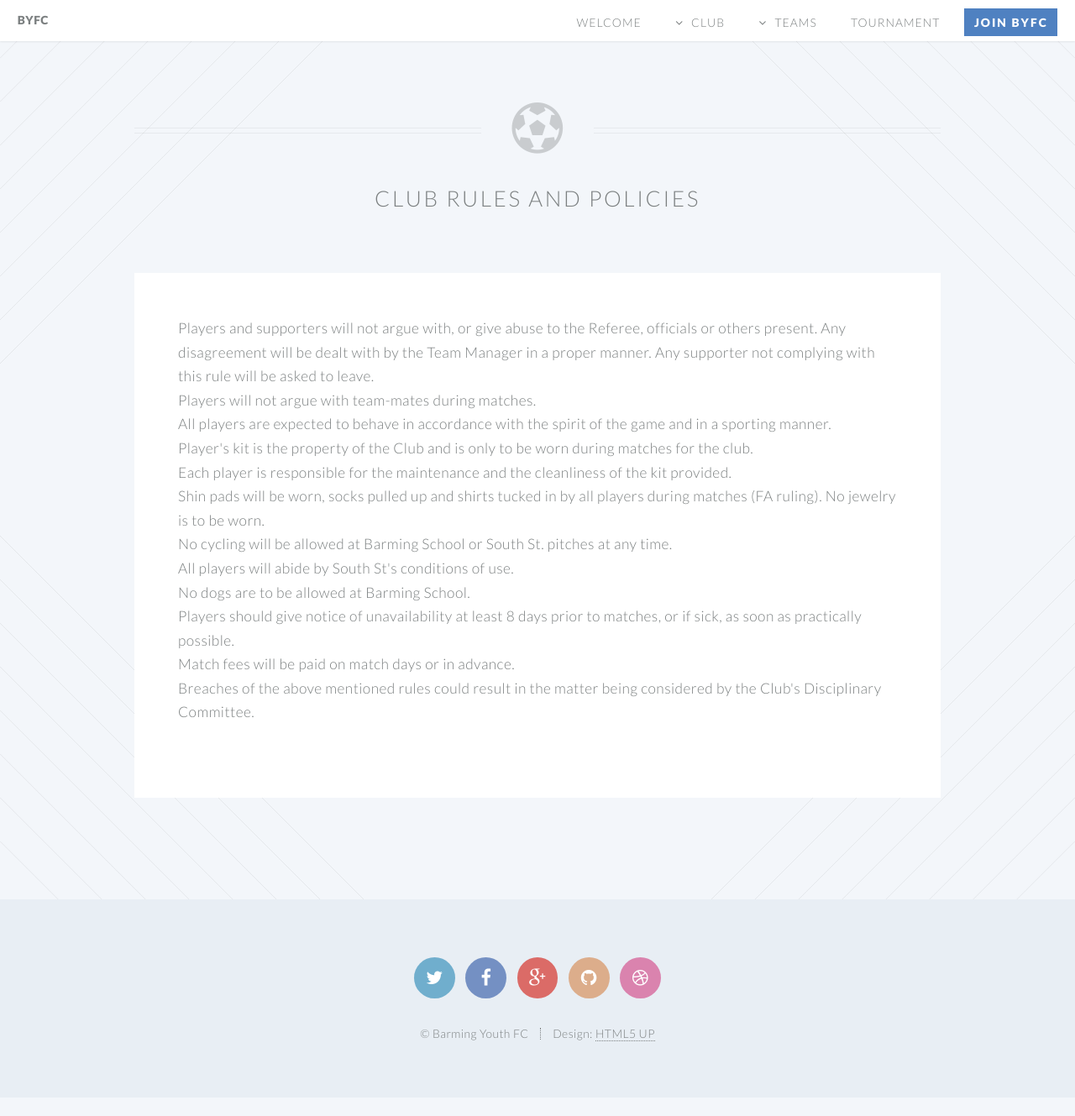
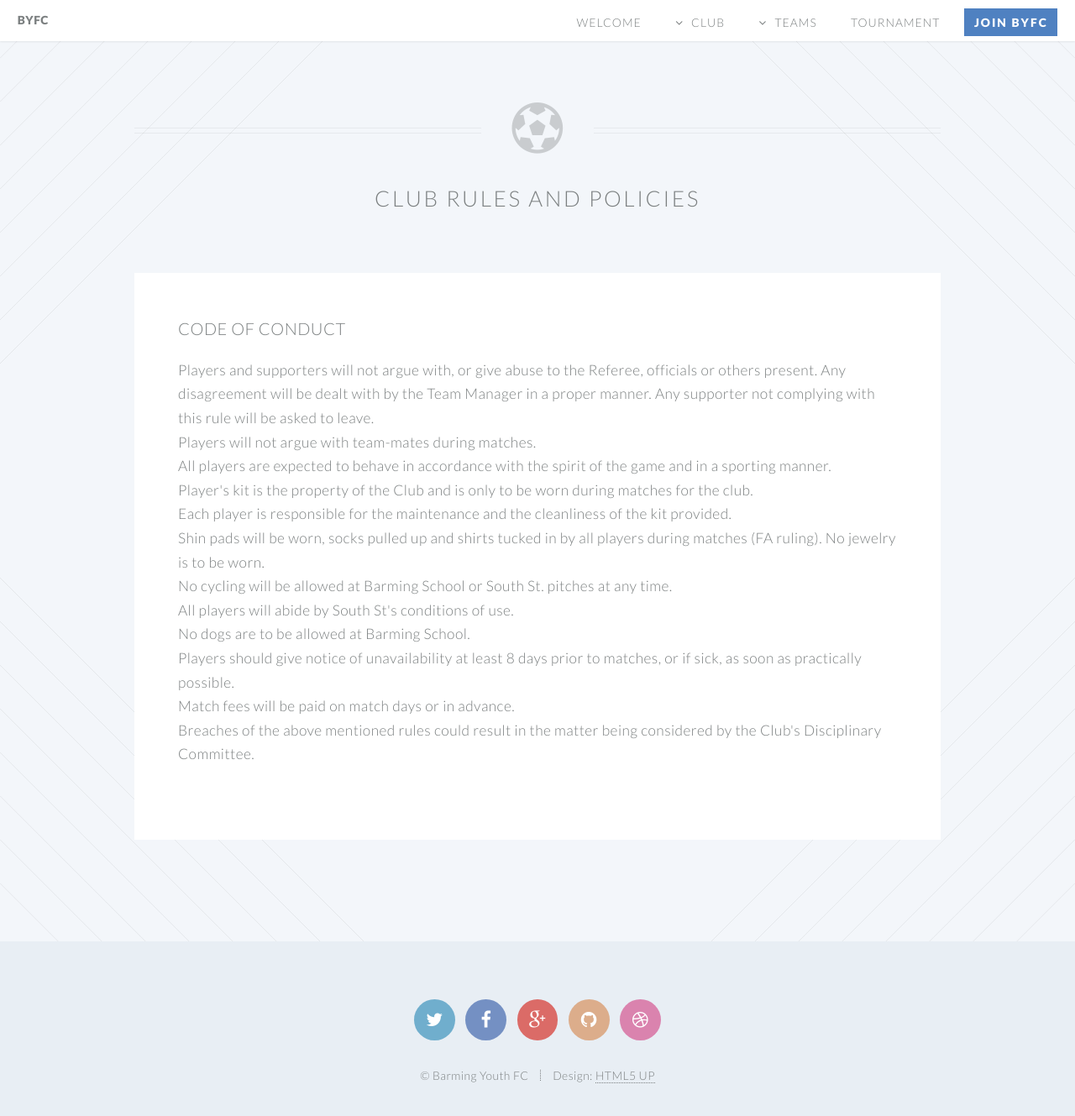
Before and after one commit to Pam-BYFC/BYFC.github.io, a Jekyll site: the page built from club-rules-and-policies.md, in a window 1280 px wide and 1357 px high. Shown: the top 1329 px of the window at 84% size. Built offline with Jekyll 4.4.1, drawn with Linux system fonts in a browser that asks for light colours.

Commit message:
Added Code of conduct title

```diff
--- a/club-rules-and-policies.md
+++ b/club-rules-and-policies.md
@@ -9,7 +9,8 @@ title: Rules and policies
         <h2>Club rules and policies</h2>
     </header>
     <section class="wrapper style4 container">
-        <ul>
+<h3>Code of conduct</h3>
+<ul>
 <li>Players and supporters will not argue with, or give abuse to the Referee, officials or others present. Any disagreement will be dealt with by the Team Manager in a proper manner. Any supporter not complying with this rule will be asked to leave.</li>
 <li>Players will not argue with team-mates during matches.</li>
 <li>All players are expected to behave in accordance with the spirit of the game and in a sporting manner.</li>
@@ -22,6 +23,6 @@ title: Rules and policies
 <li>Players should give notice of unavailability at least 8 days prior to matches, or if sick, as soon as practically possible.</li>
 <li>Match fees will be paid on match days or in advance.</li>
 <li>Breaches of the above mentioned rules could result in the matter being considered by the Club's Disciplinary Committee.</li>
-        </ul>
+</ul>
     </section>
 </article>
```
